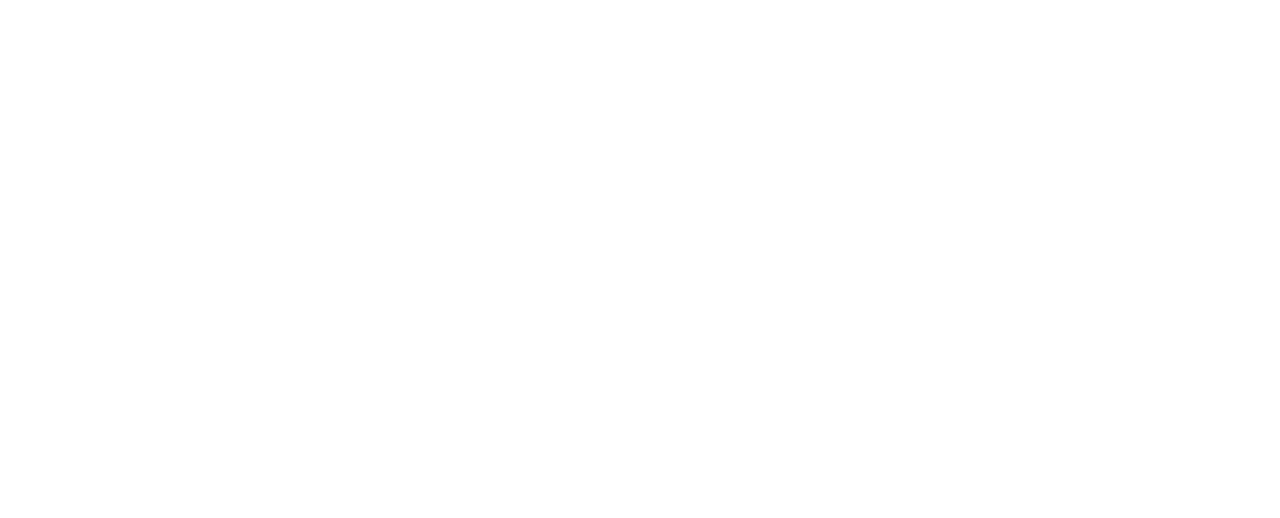
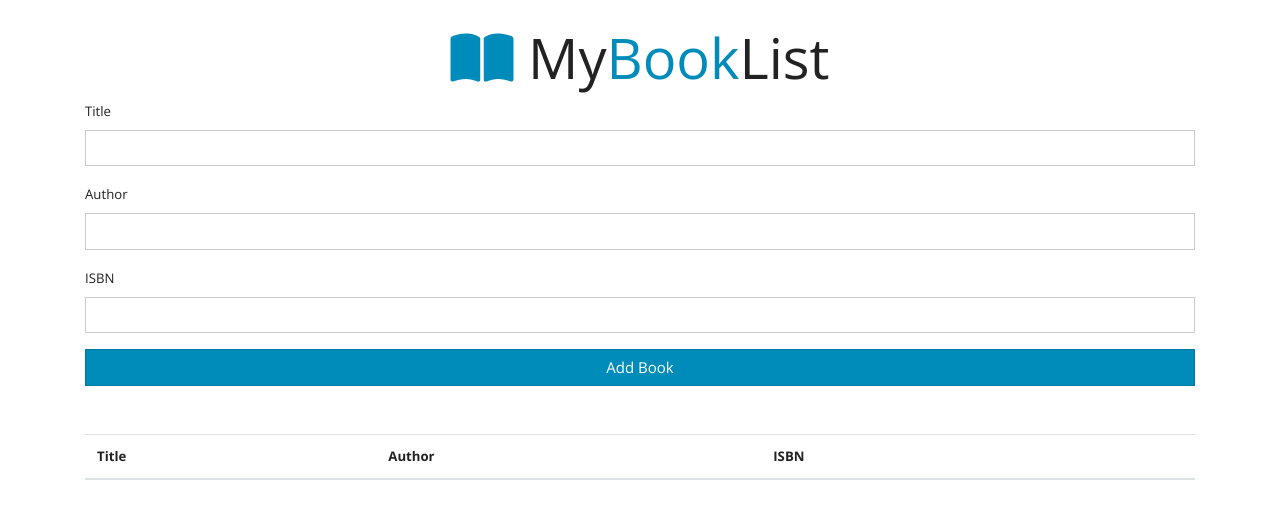
Before and after one commit to monkeysh1ne/my_boot_list, a plain HTML site: page index.html in a window 1280 px wide. Drawn offline with nearby package versions, Linux system fonts and the light colour scheme.

Commit message:
finalise index.html markup

```diff
--- a/app.js
+++ b/app.js
@@ -0,0 +1,18 @@
+// Book Class: Represents a Book
+class Book {
+  constructor(){
+    this.title = title;
+    this.author = author;
+    this.isbn = isbn;
+  }
+}
+
+// UI Class: Handle UI Tasks
+
+// Store Class: Handles Storage
+
+// Event: Display Books
+
+// Event: Add a Book
+
+// Event: Remove a Book
--- a/index.html
+++ b/index.html
@@ -9,6 +9,37 @@
   <link rel="stylesheet" href="https://bootswatch.com/4/yeti/bootstrap.min.css">
 </head>
 <body>
+  <div class="container mt-4">
+    <h1 class="display-4 text-center">
+      <i class="fas fa-book-open text-primary"></i>
+      My<span class="text-primary">Book</span>List</h1>
+    <form action="" id="book-form">
+      <div class="form-group">
+        <label for="title">Title</label>
+        <input type="text" id="title" class="form-control">
+      </div>
+      <div class="form-group">
+        <label for="author">Author</label>
+        <input type="text" id="author" class="form-control">
+      </div>      <div class="form-group">
+        <label for="isbn">ISBN</label>
+        <input type="text" id="isbn" class="form-control">
+      </div>
+      <input type="submit" value="Add Book" class="btn btn-primary btn-block">
+    </form>
 
+    <table class="table table-striped mt-5">
+      <thead>
+        <tr>
+          <th>Title</th>
+          <th>Author</th>
+          <th>ISBN</th>
+          <th></th>
+        </tr>
+      </thead>
+      <tbody id="book-list"></tbody>
+    </table>
+  </div>
+  <script src="app.js"></script>
 </body>
 </html>
```
